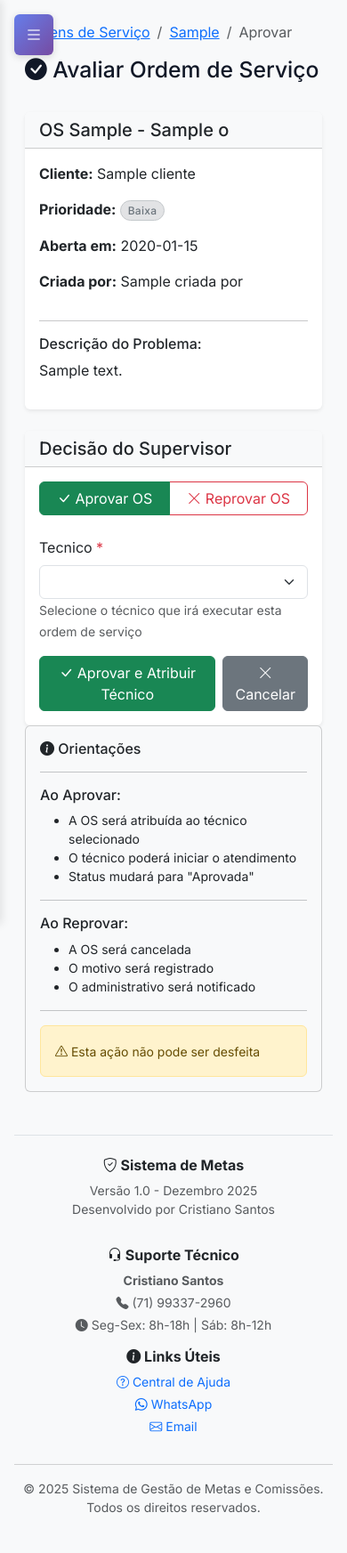
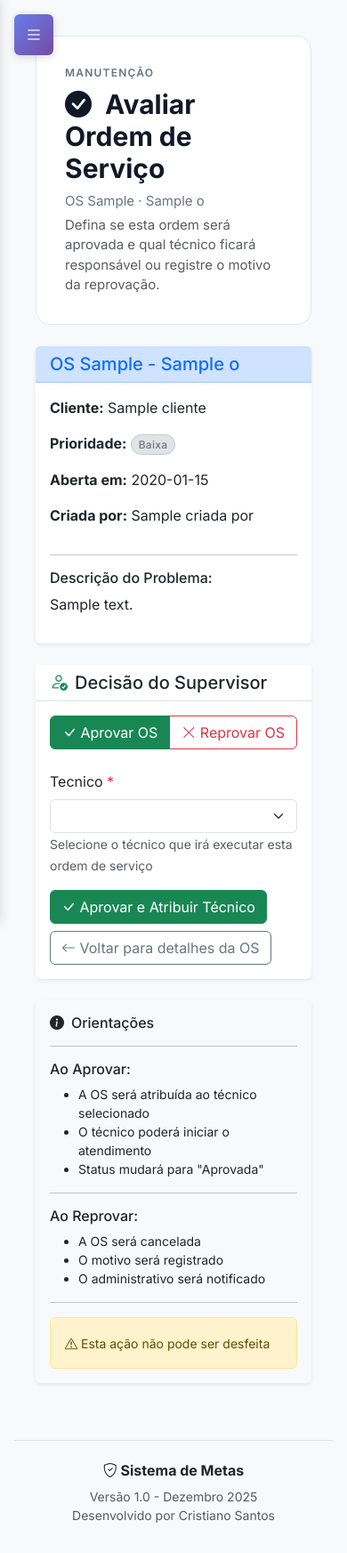
Before and after one commit to cristiano-superacao/vendacerta, a Python web app: template templates/os/aprovar.html in a window 390 px wide. Shown: the top 1745 px of the page at 89% size. Before the commit the page ends 1700 px from the top, so only its background shows below. Run offline with Jinja, Linux system fonts and the light colour scheme; the template is opened without the code that fills it: most values are stand-ins (such as "Sample title", 1, 10 or a date in 2020); form fields are guessed from the names that the template uses.

Commit message:
Refina layout das telas de OS para padrão responsivo moderno

```diff
--- a/templates/os/aprovar.html
+++ b/templates/os/aprovar.html
@@ -3,25 +3,27 @@
 {% block title %}Aprovar OS {{ os.numero_os }}{% endblock %}
 
 {% block content %}
-<div class="container-fluid">
-    <div class="row mb-4">
-        <div class="col-12">
-            <nav aria-label="breadcrumb">
-                <ol class="breadcrumb">
-                    <li class="breadcrumb-item"><a href="{{ url_for('lista_ordens_servico') }}">Ordens de Serviço</a></li>
-                    <li class="breadcrumb-item"><a href="{{ url_for('visualizar_ordem_servico', id=os.id) }}">{{ os.numero_os }}</a></li>
-                    <li class="breadcrumb-item active">Aprovar</li>
-                </ol>
-            </nav>
-            <h2><i class="bi bi-check-circle-fill"></i> Avaliar Ordem de Serviço</h2>
-        </div>
+<div class="container-fluid px-4 py-3">
+    <!-- Cabeçalho padronizado -->
+    <div class="page-header-clean mb-4">
+        <p class="page-category">MANUTENÇÃO</p>
+        <h1 class="page-title-clean">
+            <i class="bi bi-check-circle-fill me-2"></i>
+            Avaliar Ordem de Serviço
+        </h1>
+        <p class="page-subtitle-clean mb-0">
+            OS {{ os.numero_os }} · {{ os.titulo }}
+        </p>
+        <p class="page-subtitle-clean small text-muted mt-1">
+            Defina se esta ordem será aprovada e qual técnico ficará responsável ou registre o motivo da reprovação.
+        </p>
     </div>
 
-    <div class="row">
+    <div class="row g-4">
         <div class="col-lg-8">
             <!-- Informações da OS -->
             <div class="card mb-4 border-0 shadow-sm">
-                <div class="card-header bg-light">
+                <div class="card-header bg-primary-subtle text-primary border-bottom border-primary-subtle">
                     <h5 class="mb-0">OS {{ os.numero_os }} - {{ os.titulo }}</h5>
                 </div>
                 <div class="card-body">
@@ -53,8 +55,11 @@
 
             <!-- Formulário de Aprovação -->
             <div class="card border-0 shadow-sm">
-                <div class="card-header bg-light">
-                    <h5 class="mb-0">Decisão do Supervisor</h5>
+                <div class="card-header bg-white border-bottom">
+                    <h5 class="mb-0 d-flex align-items-center gap-2">
+                        <i class="bi bi-person-check text-success"></i>
+                        <span>Decisão do Supervisor</span>
+                    </h5>
                 </div>
                 <div class="card-body">
                     <form method="POST" action="{{ url_for('aprovar_ordem_servico', id=os.id) }}" id="formAprovar">
@@ -105,12 +110,12 @@
                         <!-- Campo hidden para indicar aprovação -->
                         <input type="hidden" name="aprovar" id="inputAprovar" value="True">
 
-                        <div class="d-flex gap-2">
+                        <div class="d-flex flex-wrap gap-2 mt-2">
                             <button type="submit" class="btn btn-primary" id="btnSubmit">
                                 <i class="bi bi-check-lg"></i> <span id="textoBtn">Aprovar e Atribuir Técnico</span>
                             </button>
-                            <a href="{{ url_for('visualizar_ordem_servico', id=os.id) }}" class="btn btn-secondary">
-                                <i class="bi bi-x-lg"></i> Cancelar
+                            <a href="{{ url_for('visualizar_ordem_servico', id=os.id) }}" class="btn btn-outline-secondary">
+                                <i class="bi bi-arrow-left"></i> Voltar para detalhes da OS
                             </a>
                         </div>
                     </form>
@@ -119,9 +124,9 @@
         </div>
 
         <div class="col-lg-4">
-            <div class="card bg-light">
+            <div class="card bg-light border-0 shadow-sm">
                 <div class="card-body">
-                    <h6 class="card-title"><i class="bi bi-info-circle-fill"></i> Orientações</h6>
+                    <h6 class="card-title mb-3"><i class="bi bi-info-circle-fill me-2"></i>Orientações</h6>
                     <hr>
                     <h6>Ao Aprovar:</h6>
                     <ul class="small">
@@ -138,7 +143,7 @@
                     </ul>
                     <hr>
                     <div class="alert alert-warning mb-0">
-                        <small><i class="bi bi-exclamation-triangle"></i> Esta ação não pode ser desfeita</small>
+                        <small><i class="bi bi-exclamation-triangle me-1"></i>Esta ação não pode ser desfeita</small>
                     </div>
                 </div>
             </div>
```
Also changed, not shown: templates/os/atualizar.html (+27 -23 lines), templates/os/avaliar.html (+24 -19 lines), templates/os/visualizar.html (+22 -20 lines).
